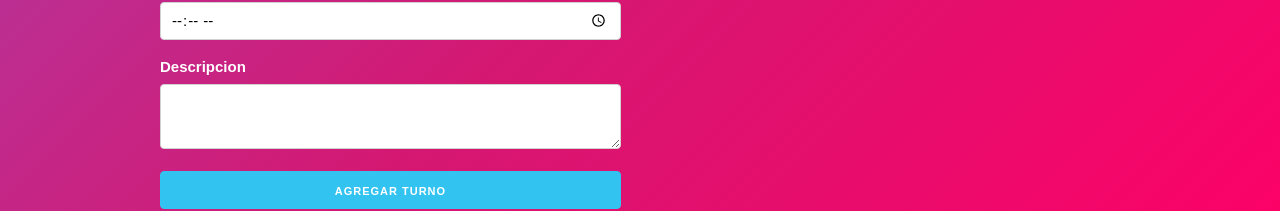
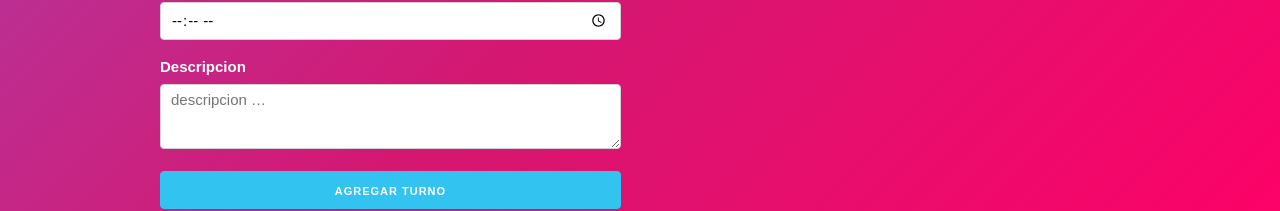
Before and after one commit to napoleon-2/Administrador-de-Clientes, a React (Create React App) app: page / in a window 1280 px wide. Shown: the part 546-757 px from the top of the page. Built offline with nearby package versions, Linux system fonts and the light colour scheme.

Commit message:
validar, eliminar mensaje de error,asignar id,crear turno, reiniciar formulario

```diff
--- a/package.json
+++ b/package.json
@@ -9,6 +9,7 @@
     "react": "^17.0.2",
     "react-dom": "^17.0.2",
     "react-scripts": "4.0.3",
+    "uuid": "^8.3.2",
     "web-vitals": "^1.1.2"
   },
   "scripts": {
--- a/src/App.js
+++ b/src/App.js
@@ -1,14 +1,25 @@
-import React, {Fragment}  from 'react'
+import React, {Fragment, useState}  from 'react'
 import Formulario from './components/Formulario';
 
 function App() {
+  //arreglo de turno
+  const [turnos, guardarTurnos] = useState([]);
+  //funcio que toma las citas actuales y agrega la nueva
+  const crearTurno = turno => {
+    guardarTurnos([
+      ...turnos,
+      turno
+    ])
+  }
   return (
     <Fragment>
       <h1>Administrador de clientes</h1>
       <div className="container">
         <div className="row">
           <div className="one-half column">
-            <Formulario />
+            <Formulario
+               crearTurno={crearTurno}
+               />
           </div>
           <div className="one-half column">
             2
--- a/src/components/Formulario.js
+++ b/src/components/Formulario.js
@@ -1,6 +1,7 @@
 import React, { Fragment, useState } from 'react';
+import { v4 as uuidv4 } from 'uuid';
 
-const Formulario = () => {
+const Formulario = ({crearTurno}) => {
     //crear state de cliente
     const [turno, actualizarTurno] = useState({
         producto: '',
@@ -9,6 +10,8 @@ const Formulario = () => {
         hora: '',
         descripcion: ''
     });
+
+    const [error, actualizarError] = useState(false)
 
     //funcion que se ejecuta cuando el usario escribe en un imput
     const actualizarState = e => {
@@ -23,15 +26,36 @@ const Formulario = () => {
     //cuando el usuario precione se agrega el turno
     const submitTurno = e => {
         e.preventDefault();
+
         //validar
+        if(producto.trim() === '' || cliente.trim() === ''
+            || fecha.trim() === '' || hora.trim() === ''
+            || descripcion.trim() === ''){
+            actualizarError(true);
+            return;
+        }
+        //eliminar mensaje de error
+        actualizarError(false);
         //asignar un id
+        turno.id = uuidv4 ();
         //crear turno
+        crearTurno(turno);
         //reiniciar el form
+        actualizarTurno({
+            producto: '',
+            cliente: '',
+            fecha: '',
+            hora: '',
+            descripcion: ''
+        })
     }
 
     return (
         <Fragment>
             <h2>Crear Turno </h2>
+
+            {error ? <p className="alerta-error">Todos los campos son obligatorios</p>
+            : null}
             <form
                 onSubmit={submitTurno}
             >
@@ -72,8 +96,11 @@ const Formulario = () => {
                 />
                 <label>Descripcion</label>
                 <textarea
+
                     className="u-full-width"
-                    name="Descripcion"
+                    name="descripcion"
+                    placeholder="descripcion …"
+                    id="Descripcion"
                     onChange={actualizarState}
                     value={descripcion}
                 >
```
Also changed, not shown: 1 other file (tests, documents, lock files or other folders).
